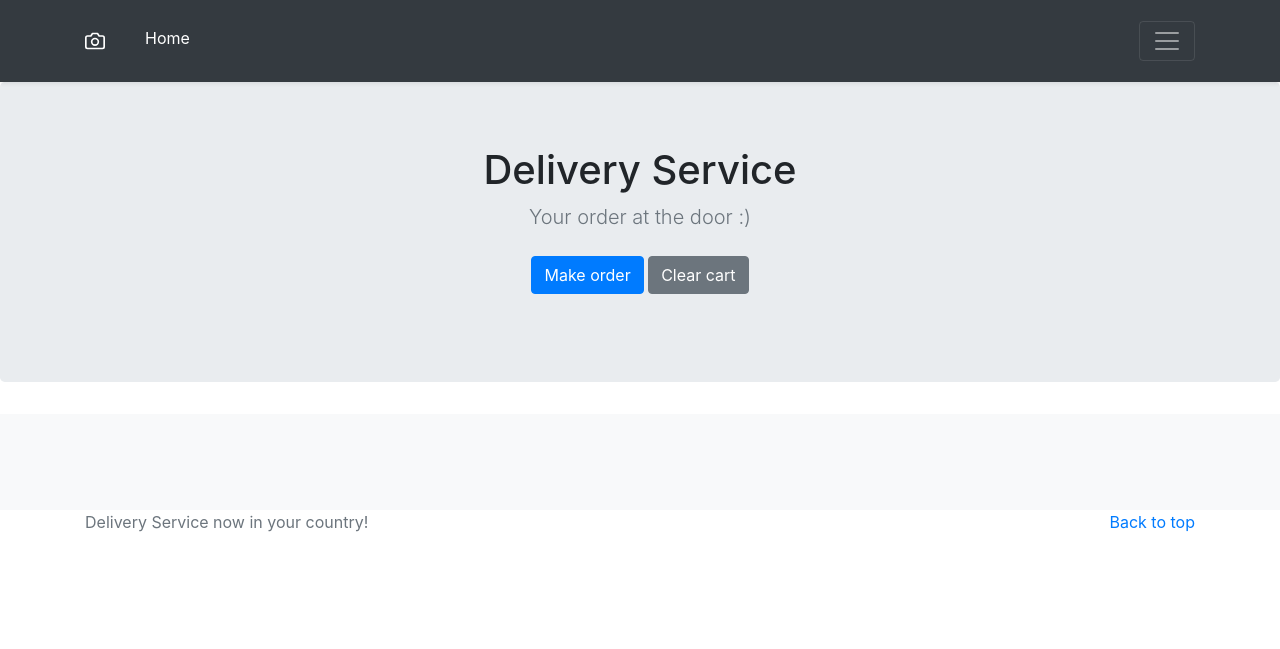
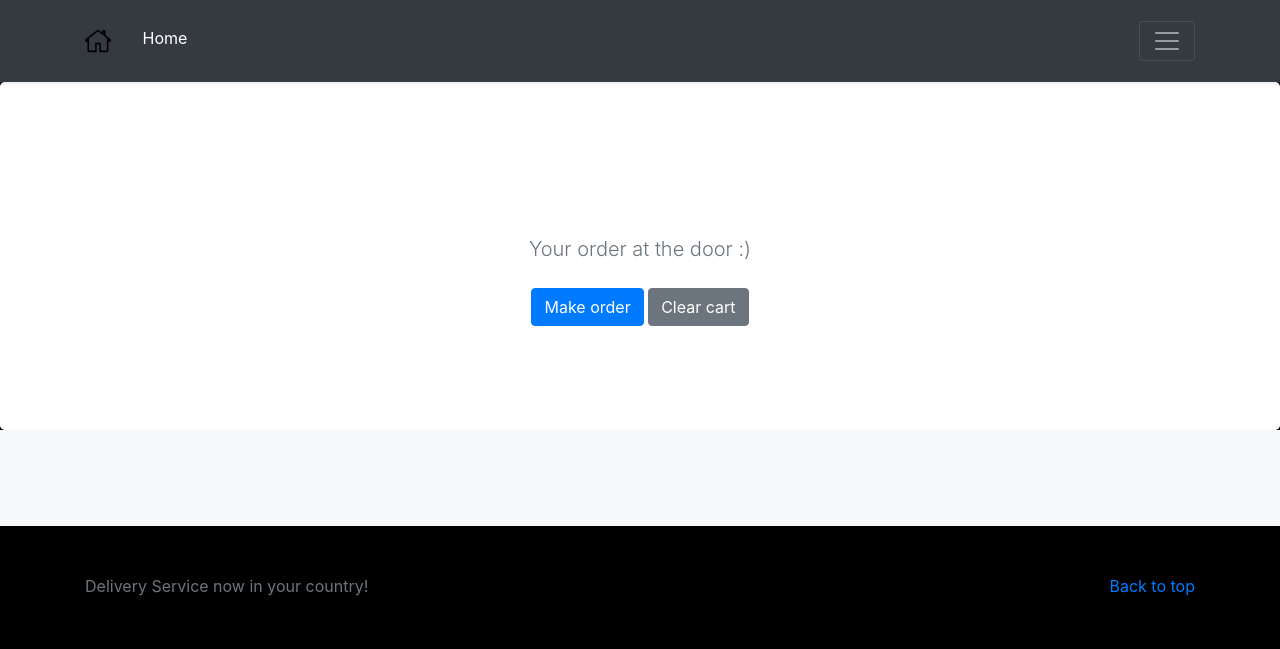
Before and after one commit to Demezy/DeliveryService, a Django app: page /Shop in a window 1280 px wide. Shown: the top 649 px of the page. Run offline with Django 3.2, Linux system fonts and the light colour scheme; data that the repository does not hold is empty; some libraries are stand-ins or nearby versions.

Commit message:
minore
 add static, rename key_gen to pass_gen, add some styles to site, create stub for manage_page

```diff
--- a/DeliveryService/DeliveryService/settings.py
+++ b/DeliveryService/DeliveryService/settings.py
@@ -117,3 +117,7 @@ USE_TZ = True
 # https://docs.djangoproject.com/en/3.1/howto/static-files/
 
 STATIC_URL = '/static/'
+
+STATICFILES_DIRS = (
+    Path(BASE_DIR, 'static'),
+)
--- a/DeliveryService/main/models.py
+++ b/DeliveryService/main/models.py
@@ -5,8 +5,9 @@ from hashlib import sha256
 # these symbols are used to generate passwords
 CHARS = '+-/*!&$#?=@<>abcdefghijklnopqrstuvwxyzABCDEFGHIJKLMNOPQRSTUVWXYZ1234567890'
 
+
 # TODO: rename keygen to pass_gen
-def key_gen() -> str:
+def pass_gen() -> str:
     return "".join([random.choice(CHARS) for i in range(10)])
 
 
@@ -15,7 +16,7 @@ class User(models.Model):
     username = models.CharField('username', max_length=100, unique=True)
     email = models.CharField('email', max_length=100, blank=True)
     password = models.TextField('password', blank=True)
-    invitation_code = models.TextField('invitation_code', default=key_gen)
+    invitation_code = models.TextField('invitation_code', default=pass_gen)
 
     def __str__(self):
         return f'Name: {self.username}{" " * 4}Email:{self.email}{" " * 4}UserType:{self.invitation_code}'
--- /dev/null
+++ b/DeliveryService/main/static/main/css/Shop.css
@@ -0,0 +1,33 @@
+.jumbotron {
+  padding-top: 3rem;
+  padding-bottom: 3rem;
+  margin-bottom: 0;
+  background-color: #fff;
+}
+@media (min-width: 768px) {
+  .jumbotron {
+    padding-top: 6rem;
+    padding-bottom: 6rem;
+  }
+}
+
+.jumbotron p:last-child {
+  margin-bottom: 0;
+}
+
+.jumbotron h1 {
+  font-weight: 300;
+}
+
+.jumbotron .container {
+  max-width: 40rem;
+}
+
+footer {
+  padding-top: 3rem;
+  padding-bottom: 3rem;
+}
+
+footer p {
+  margin-bottom: .25rem;
+}
--- /dev/null
+++ b/DeliveryService/main/static/main/css/base.css
@@ -0,0 +1,5 @@
+body{
+  background-color: Black;
+  color: white;
+}
+/* #4f4ff4 */
--- a/DeliveryService/main/templates/main/Shop.html
+++ b/DeliveryService/main/templates/main/Shop.html
@@ -22,7 +22,9 @@
     }
   }
 </style>
-<link href="test.css" rel="stylesheet">
+<!--<link href="test.css" rel="stylesheet">-->
+{% load static %}
+<link rel="stylesheet" href="{% static 'main/css/Shop.css' %}">
 {% endblock %}
 
 {% block content %}
@@ -51,12 +53,11 @@
     </div>
   </div>
 
-
+<!-- TODO: transfer header to base.html -->
   <div class="navbar navbar-dark bg-dark shadow-sm">
     <div class="container d-flex justify-content-between">
       <a href="#" class="navbar-brand d-flex align-items-center">
-        <!-- camera -->
-        <svg xmlns="http://www.w3.org/2000/svg" width="20" height="20" fill="none" stroke="currentColor" stroke-linecap="round" stroke-linejoin="round" stroke-width="2" aria-hidden="true" class="mr-2" viewBox="0 0 24 24" focusable="false">
+        <img src="{% static 'main/svg/home.svg' %}" alt="home" style="width: 2vw; min-width: 20px">
           <circle cx="12" cy="13" r="4"></circle>
           <path d="M23 19a2 2 0 0 1-2 2H3a2 2 0 0 1-2-2V8a2 2 0 0 1 2-2h4l2-3h6l2 3h4a2 2 0 0 1 2 2z"></path>
         </svg>
--- a/DeliveryService/main/templates/main/base.html
+++ b/DeliveryService/main/templates/main/base.html
@@ -7,6 +7,8 @@
   <meta name="description" content="">
   <link rel="stylesheet" href="https://cdn.jsdelivr.net/npm/bootstrap@4.5.3/dist/css/bootstrap.min.css" integrity="sha384-TX8t27EcRE3e/ihU7zmQxVncDAy5uIKz4rEkgIXeMed4M0jlfIDPvg6uqKI2xXr2" crossorigin="anonymous">
   <!-- I don't like bootstrap, but time is running out-->
+  {% load static %}
+  <link rel="stylesheet" href="{% static 'main/css/base.css' %}">
   {% block head %}{% endblock %}
 </head>
 
@@ -20,7 +22,7 @@
     <p class="float-right">
       <a href="#">Back to top</a>
     </p>
-    <p>{{COMPANY}} now in your country!</p>
+    <p>{{ COMPANY }} now in your country!</p>
   </div>
 </footer>
 <!-- end of footer -->
--- a/DeliveryService/main/templates/main/index.html
+++ b/DeliveryService/main/templates/main/index.html
@@ -11,4 +11,5 @@
 <a class="p-3" href="{% url 'test_page' %}">test link</a>
 <a class="p-3" href="admin">ADMIN PANEL</a>
 <a class="p-3" href="{% url 'shop_page'%}">Shop page</a>
+<a href="{% url 'manage_page' %}">manage couriers</a>
 {% endblock %}
--- a/DeliveryService/main/templates/main/test.html
+++ b/DeliveryService/main/templates/main/test.html
@@ -9,5 +9,8 @@
 
 
 {% block content %}
-
+<style media="screen">
+  body{background-color: black;}
+</style>
+<svg class="icon___3c2wx navigation-logo" width="111" height="24" viewBox="0 0 111 24"><g fill="#FFF" fill-rule="nonzero"><path d="M88.066 20.508h22.805v2.973H88.066zM88.066 10.545h22.805v2.973H88.066zM88.066.585h22.805v2.973H88.066zM39.232 23.961c-6.624 0-11.993-5.355-11.993-11.961S32.609.039 39.232.039C45.856.039 51.225 5.394 51.225 12c-.006 6.603-5.372 11.954-11.993 11.961zm0-20.949c-4.984 0-9.024 4.03-9.024 9s4.04 9 9.024 9c4.984 0 9.024-4.03 9.024-9a8.988 8.988 0 0 0-2.639-6.372A9.037 9.037 0 0 0 39.232 3v.012zM77.462 3.438v17.019H60.397V3.438h17.065zM80.443.465H57.416V23.43h23.027V.465zM.084.528h2.981v22.944H.084zM19.935 23.37L8.585 12.051 20.037.63l2.106 2.1-9.343 9.321 9.24 9.219z"></path></g></svg>
 {% endblock %}
--- a/DeliveryService/main/urls.py
+++ b/DeliveryService/main/urls.py
@@ -4,5 +4,6 @@ from . import views
 urlpatterns = [
     path("", views.index, name="home"),
     path("test", views.test_page, name="test_page"),
-    path("Shop", views.shop_page, name="shop_page")
+    path("Shop", views.shop_page, name="shop_page"),
+    path("manager", views.manage_page, name="manage_page")
 ]
--- a/DeliveryService/main/views.py
+++ b/DeliveryService/main/views.py
@@ -8,7 +8,7 @@ COMPANY = "Delivery Service"
 def index(request):
     # return HttpResponse("<h1> Index page </h1>")
     # data = User.objects.get(id=1) # example
-    return render(request, "main/index.html", {"title": "LinkPage"})
+    return render(request, "main/index.html", {"title": "LinkPage", "COMPANY": COMPANY})
     # return render(request, "main/index.html", {"products": Product.objects.all(), "COMPANY": COMPANY})
 
 
@@ -19,3 +19,7 @@ def shop_page(request):
 def test_page(request):
     return render(request, "main/test.html",
                   {"title": "TEST PAGE!", "products": Product.objects.all(), "COMPANY": COMPANY})
+
+
+def manage_page(request):
+    return render(request, "main/manage_page.html")
```
Also changed, not shown: DeliveryService/main/templates/main/manage.html (added, +13 -0 lines), DeliveryService/main/migrations/0001_initial.py, DeliveryService/main/migrations/0003_product.py, DeliveryService/main/static/main/css/manage.css (added), DeliveryService/main/static/main/svg/Logo.svg (added), DeliveryService/main/static/main/svg/home.svg (added).
